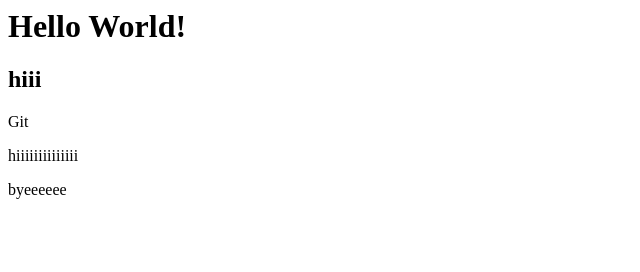
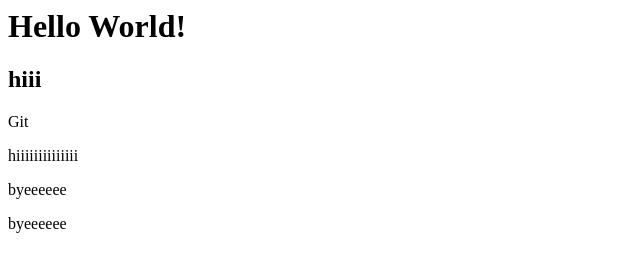
Before and after one commit to Mrlalcharan/GitHub, a plain HTML site: page index.html in a window 1280 px wide. Shown: the full height of the page, 0-640 px from the left. Drawn offline with Linux system fonts and the light colour scheme.

Commit message:
One more commit

```diff
--- a/index.html
+++ b/index.html
@@ -6,3 +6,4 @@
 </div>
 
 <p>byeeeeee</p>
+<p>byeeeeee</p>
```
